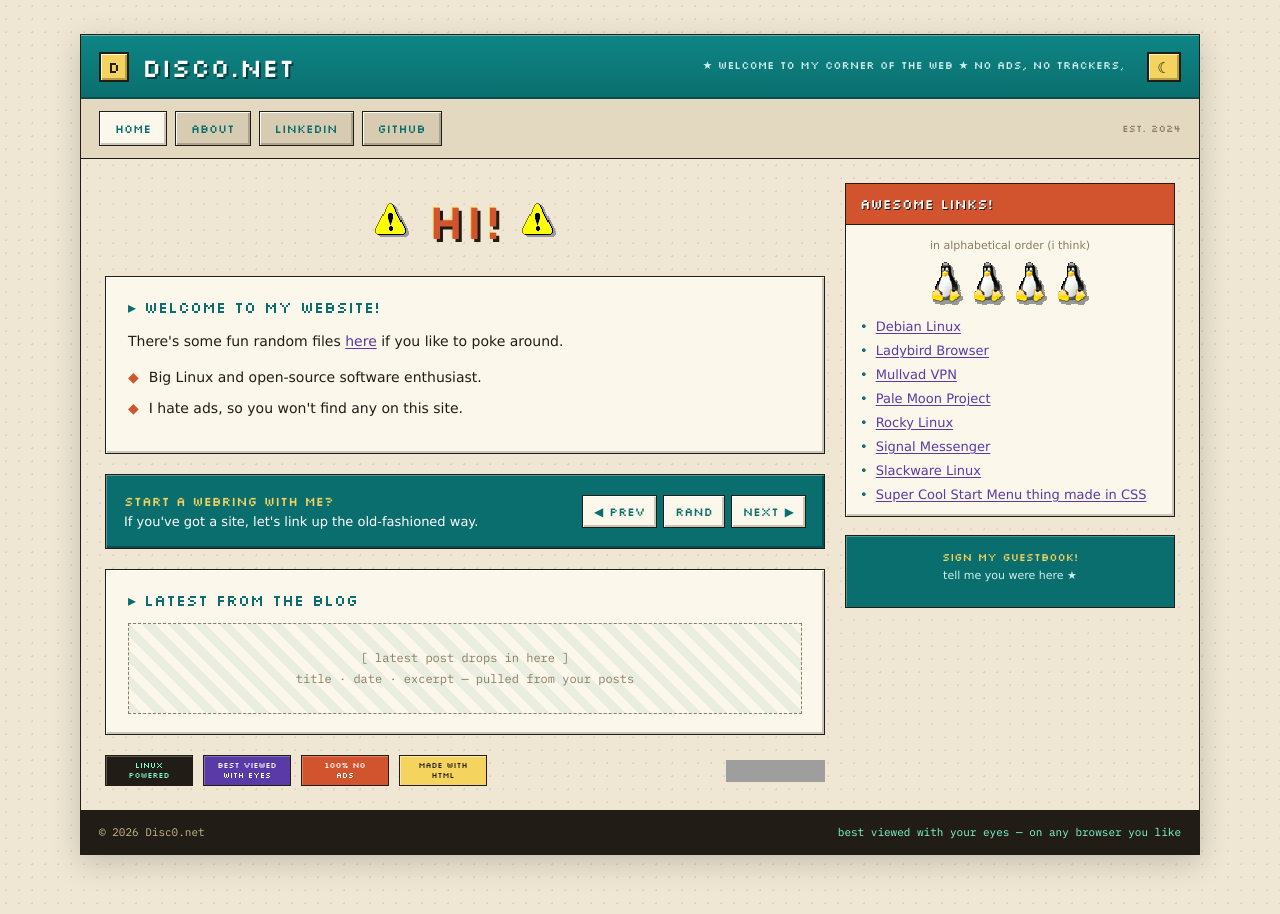
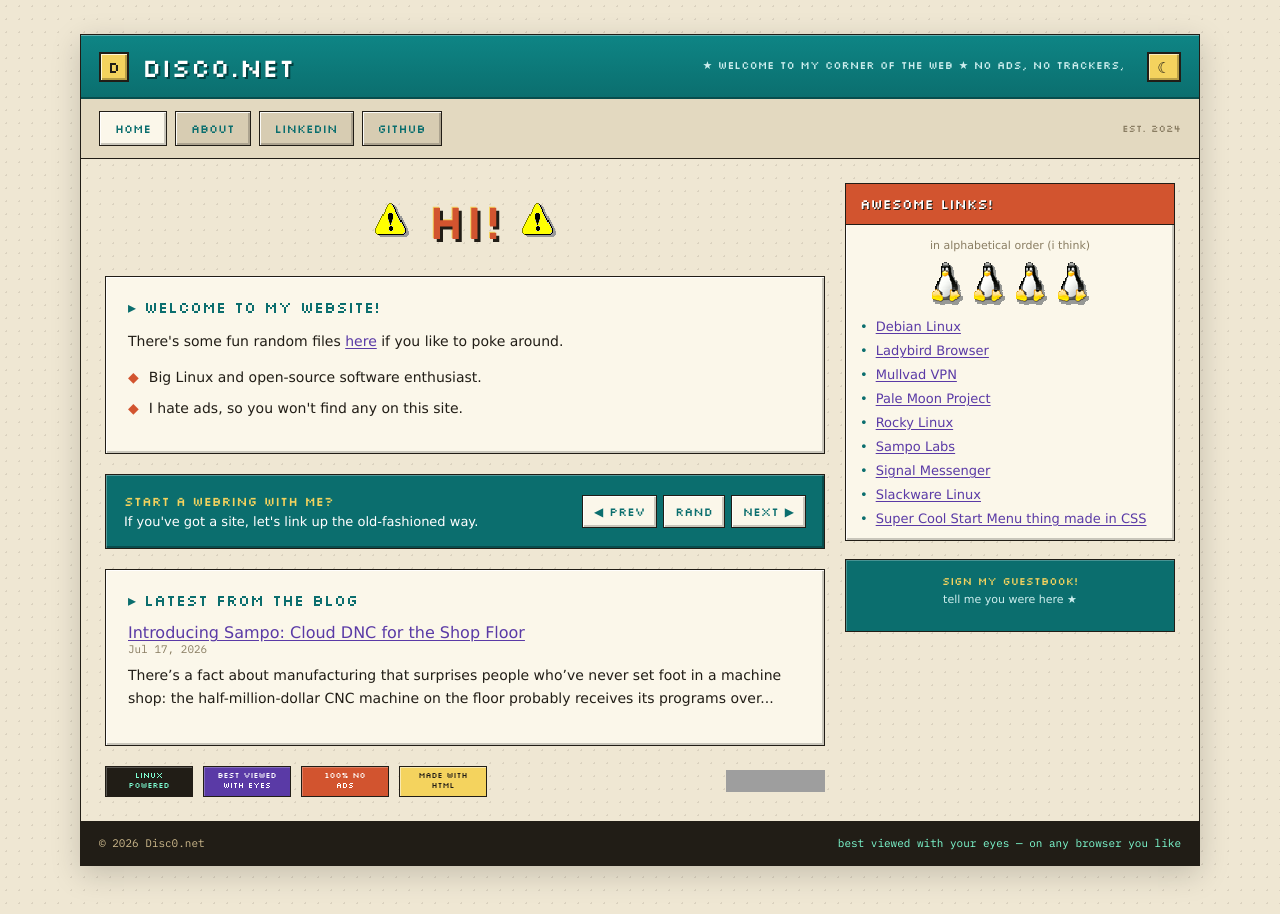
Before and after one commit to odjacobs/disc0.net, a Jekyll site: the page built from index.html, in a window 1280 px wide. Built offline with Jekyll 4.4.1, drawn with Linux system fonts in a browser that asks for light colours; comment, search, counter and statistics services are not loaded; grey boxes are pictures that could not be loaded.

Commit message:
1st blog post

````diff
--- a/Gemfile
+++ b/Gemfile
@@ -20,13 +20,13 @@ end
 
 # Windows and JRuby does not include zoneinfo files, so bundle the tzinfo-data gem
 # and associated library.
-platforms :mingw, :x64_mingw, :mswin, :jruby do
+platforms :windows, :jruby do
   gem "tzinfo", ">= 1", "< 3"
   gem "tzinfo-data"
 end
 
 # Performance-booster for watching directories on Windows
-gem "wdm", "~> 0.1", :platforms => [:mingw, :x64_mingw, :mswin]
+gem "wdm", "~> 0.1", :platforms => [:windows]
 
 # Lock `http_parser.rb` gem to `v0.6.x` on JRuby builds since newer versions of the gem
 # do not have a Java counterpart.
--- a/_data/awesome.yml
+++ b/_data/awesome.yml
@@ -8,6 +8,8 @@
   link: https://www.palemoon.org
 - name: Rocky Linux
   link: https://rockylinux.org/
+- name: Sampo Labs
+  link: https://sampolabs.net/
 - name: Signal Messenger
   link: https://signal.org/
 - name: Slackware Linux
--- /dev/null
+++ b/_posts/2026-07-17-introducing-sampo.md
@@ -0,0 +1,20 @@
+---
+title: "Introducing Sampo: Cloud DNC for the Shop Floor"
+description: "Sampo is cloud DNC software from Sampo Labs: upload a CNC program in the browser, send it to any machine over the RS232 port it already has."
+---
+
+There's a fact about manufacturing that surprises people who've never set foot in a machine shop: the half-million-dollar CNC machine on the floor probably receives its programs over RS232. Same protocol as a dial-up modem. A lot of controls running today were built before Ethernet was cheap, and nobody scraps a machine that still holds tolerance just because its only way in is a serial port.
+
+So programs get moved the way they've been moved for thirty years. A USB stick, if you're lucky and the control is new enough. More often it's some ancient laptop missing a few keys with a serial cable and a DNC utility made by some retired guy in Florida, or a shared folder with a file named "```O0225 (2)```". When a part comes back wrong, or just straight up scrapped, the first question is always the same: where is my program?
+
+That question is why I'm building [Sampo](https://sampolabs.net/sampo/).
+
+The short version: you upload a program once in a browser portal and send it to any machine in the shop from there. A small agent runs on a mini-PC next to each control, keeps an outbound connection to the cloud, and pushes the file down the machine's serial cable. The machine needs no network card and no control upgrade. The RS232 port it already has is the whole interface. (There's an FTP mode too, for controls that would rather pull files than be pushed.)
+
+The part I care about most is boring on purpose: every upload is a new immutable revision, and nothing is ever overwritten. Rolling back to an old revision doesn't rewind history either. Sampo appends a new revision with the old content, so the chain always shows what actually happened. You can diff any two revisions line by line in the portal. When someone asks what changed between the part running fine on Tuesday and the one scrapping parts on Thursday, the answer is a click instead of an archaeology project.
+
+It works in the other direction too. Machinists tweak programs at the control, offsets and feeds and the little edits that never make it back to the office, and Sampo can receive a program off the machine and save it as a new revision of the same part. There's also a fullscreen terminal UI for the machinist: their machine's programs, a big ```SEND``` button, and work instructions. Instructions can be uploaded as PDFs or Office docs, or written in the portal's built-in editor, and the terminal caches whatever it has shown so a cloud hiccup doesn't take the setup sheet away mid-job.
+
+Honest status: it's still in development. The whole flow works end to end (enroll a machine, upload, send, watch the job go to DONE, roll back, diff, receive)
+
+There's more on the [product page](https://sampolabs.net/sampo/). If you run a shop and any of this sounds like your Tuesday, I'd genuinely like to hear how you move programs today.
--- a/index.html
+++ b/index.html
@@ -37,7 +37,7 @@ description: Personal website of Owen Jacobs featuring IT background, open-sourc
     <p>{{ latest.excerpt | strip_html | truncatewords: 28 }}</p>
   </div>
   {% else %}
-  <div class="d0-blog-placeholder">[ latest post drops in here ]<br>title &middot; date &middot; excerpt &mdash; pulled from your posts</div>
+  <div class="d0-blog-placeholder">No posts yet.</div>
   {% endif %}
 </div>
 
--- a/main.css
+++ b/main.css
@@ -14,6 +14,7 @@
   --gold: #f4d35e;
   --link: #5a3aa6;
   --link-hover: #d2542f;
+  --link-visited: #8a4a86;
   --muted: #8a7e63;
   --btn: #d7ccb2;
   --btn-active: #fbf7ea;
@@ -38,6 +39,7 @@
   --gold: #f4d35e;
   --link: #c3a3ff;
   --link-hover: #ffb38a;
+  --link-visited: #a58bd6;
   --muted: #9a8d70;
   --btn: #2f2819;
   --btn-active: #3a3220;
@@ -302,13 +304,20 @@ body {
   color: var(--coral);
 }
 
-.d0a-link {
+.d0a-link,
+a:not([class]) {
   color: var(--link);
   text-decoration: underline;
   text-underline-offset: 2px;
 }
 
-.d0a-link:hover {
+.d0a-link:visited,
+a:not([class]):visited {
+  color: var(--link-visited);
+}
+
+.d0a-link:hover,
+a:not([class]):hover {
   color: var(--link-hover);
 }
 
````
